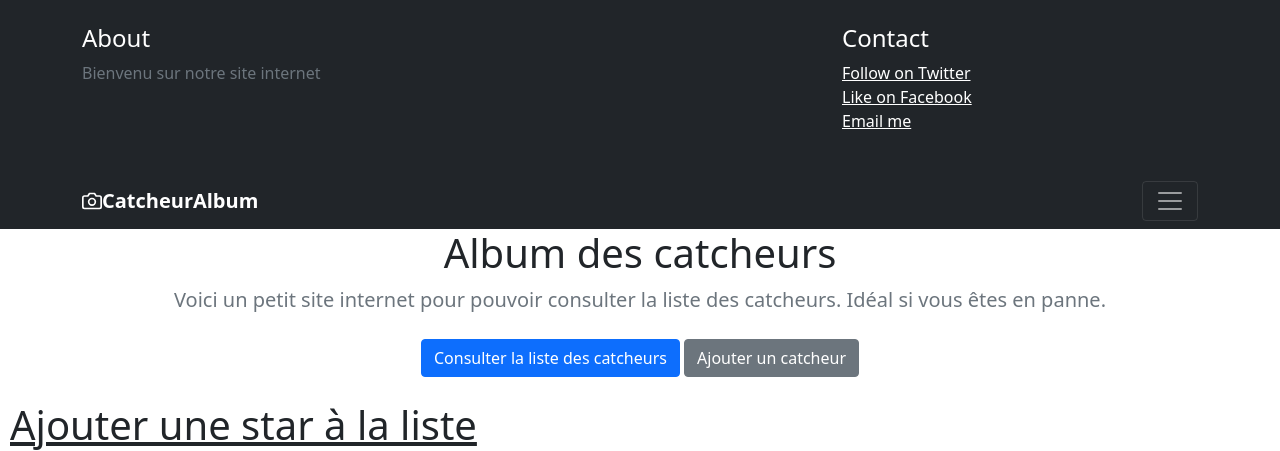
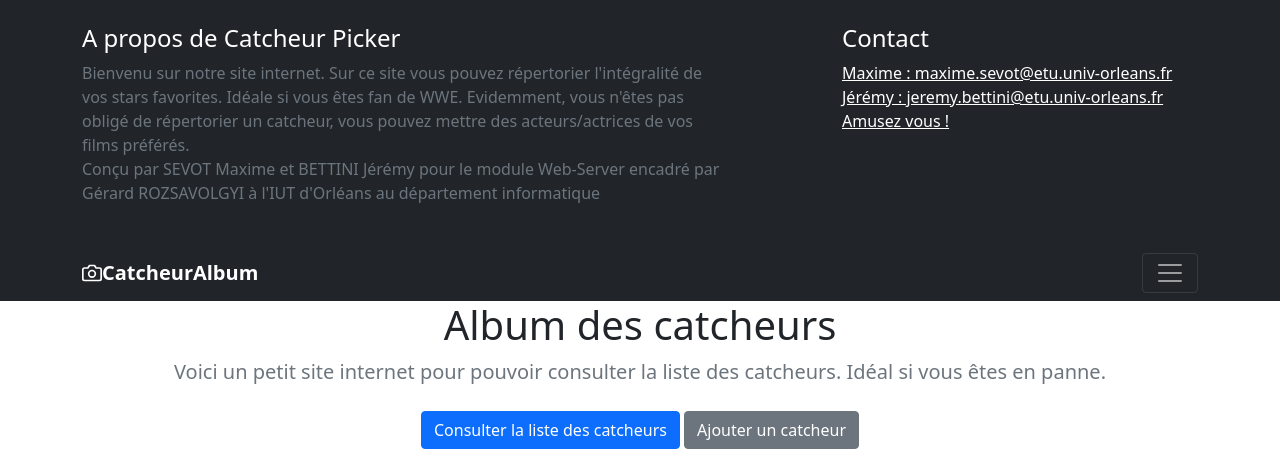
Before and after one commit to Asmeeeee/CatcheurPickerFlask, a Flask app: page /editAjouter in a window 1280 px wide, after a click that opens the changed part. Shown: the top 451 px of the page. Run offline with Flask 2, Linux system fonts and the light colour scheme; some libraries are stand-ins or nearby versions.

Commit message:
Modification nav-bar dropdown

```diff
--- a/tuto/templates/base.html
+++ b/tuto/templates/base.html
@@ -26,15 +26,16 @@
         <div class="container">
           <div class="row">
             <div class="col-sm-8 col-md-7 py-4">
-              <h4 class="text-white">About</h4>
-              <p class="text-muted">Bienvenu sur notre site internet </p>
+              <h4 class="text-white">A propos de Catcheur Picker</h4>
+              <p class="text-muted">Bienvenu sur notre site internet. Sur ce site vous pouvez répertorier l'intégralité de vos stars favorites. Idéale si vous êtes fan de WWE. Evidemment, vous n'êtes pas obligé de répertorier un catcheur, vous pouvez mettre des acteurs/actrices de vos films préférés.
+              <br>Conçu par SEVOT Maxime et BETTINI Jérémy pour le module Web-Server encadré par Gérard ROZSAVOLGYI à l'IUT d'Orléans au département informatique</p>
             </div>
             <div class="col-sm-4 offset-md-1 py-4">
               <h4 class="text-white">Contact</h4>
               <ul class="list-unstyled">
-                <li><a href="#" class="text-white">Follow on Twitter</a></li>
-                <li><a href="#" class="text-white">Like on Facebook</a></li>
-                <li><a href="#" class="text-white">Email me</a></li>
+                <li><a href="#" class="text-white">Maxime : maxime.sevot@etu.univ-orleans.fr</a></li>
+                <li><a href="#" class="text-white">Jérémy : jeremy.bettini@etu.univ-orleans.fr</a></li>
+                <li><a href="#" class="text-white">Amusez vous !</a></li>
               </ul>
             </div>
           </div>
```
